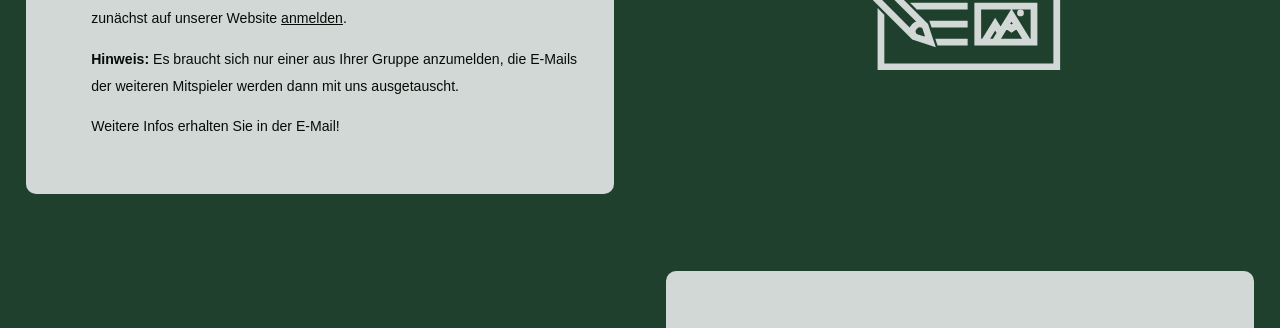
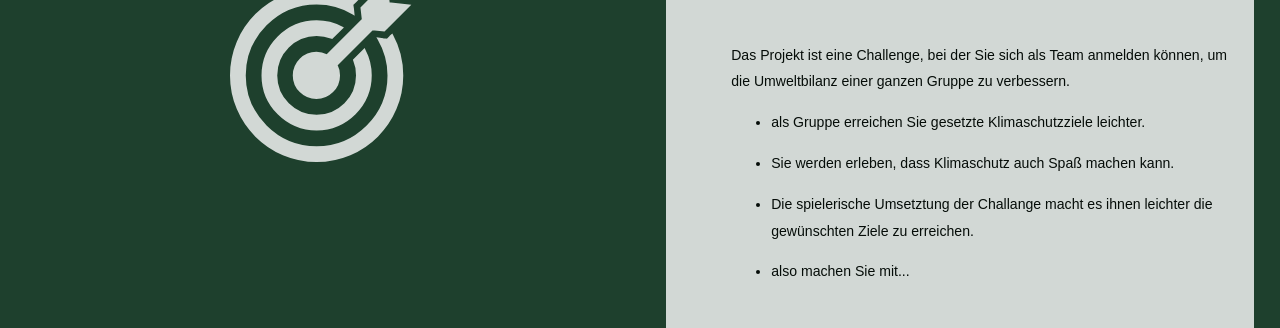
Before and after one commit to Fredirak/Fredirak.github.io, a plain HTML site: page Überuns.html in a window 1280 px wide. Shown: the part 310-638 px from the top of the page. Drawn offline with Linux system fonts and the light colour scheme.

Commit message:
Änderungen Projektablauf

```diff
--- a/Überuns.html
+++ b/Überuns.html
@@ -23,13 +23,34 @@
 		</header>
 
 		<main>
+
 			<div class="uberprojekt" style="margin-top: 5%">
+				<div class="uberprojektbox" style="background: none">
+					<img src="images/Ziel.svg" alt="<Ziel>">
+				</div>
+				<div class="uberprojektbox">
+					<h2>Ziel des Projekts</h2>
+					<ul>
+						<li>Das Projekt ist eine Challenge, bei der Sie sich als Team anmelden können, um die Umweltbilanz einer ganzen Gruppe zu verbessern.</li>
+						<li>
+							<ul style="list-style-type: disc">
+								<li> als Gruppe erreichen Sie gesetzte Klimaschutzziele leichter.</li>
+								<li>Sie werden erleben, dass Klimaschutz auch Spaß machen kann.</li>
+								<li>Die spielerische Umsetztung der Challange macht es ihnen leichter die gewünschten Ziele zu erreichen.</li>
+								<li>also machen Sie mit...</li>
+							</ul>
+						</li>
+					</ul>
+				</div>
+			</div>
+
+			<div class="uberprojekt">
 				<div class="uberprojektbox">
 					<h2>Anmeldung</h2>
 					<ul>
-						<li>Entscheiden Sie sich, an unserem Projekt teilzunehmen, müssen Sie sich zunächst auf unserer Website <a href="Anmeldung.html">anmelden</a>.</li>
+						<li>Melden sie sich kostenfrei mit ihrer Email <a href="Anmeldung.html">hier</a> an..</li>
 						<li><strong>Hinweis: </strong>Es braucht sich nur einer aus Ihrer Gruppe anzumelden, die E-Mails der weiteren Mitspieler werden dann mit uns ausgetauscht.</li>
-						<li>Weitere Infos erhalten Sie in der E-Mail!</li>
+						<li>Weitere Infos zum genaueren Projektablauf und zur Umfrage erhalten Sie in der E-Mail nach der Anmeldung!</li>
 					</ul>
 				</div>
 				<div class="uberprojektbox" style="background: none">
@@ -43,12 +64,16 @@
 				</div>
 				<div class="uberprojektbox">
 					<h2>Ablauf des Projektes</h2>
-					<ul>
-						<li>In unserer E-Mail erhalten Sie einen Link, über welchen Sie an einer von uns erstellten Umfrage teilnehmen können.</li>
+					<h3>So funktioniert's:</h3>
+					<ol>
+						<li><a href="Anmeldung.html">Melden</a> Sie sich kostenfrei für die Projektteilnahme an.</li>
+						<li>Sie erhalten eine Email von uns mit einem Link, mit dem Sie an einer von uns erstellten Umfrage teilnehmen (Zeitaufwand: 10-15 min).</li>
 						<li>Durch diese Umfrage erhalten Sie von uns Punkte, anhand derer Ihr umweltbewusstes Handeln bewertet wird.</li>
 						<li>Diese Punkte sind die Ausgangsbasis für den weiteren Projektverlauf. Sie haben nun einen Monat Zeit umweltbewusster zu handeln, um damit die Punktzahl zu verbessern.</li>
 						<li>Am Ende werden die Punktzahlen von allen Gruppenmitgliedern zusammengezählt.</li>
-					</ul>
+						<li>Nun können Sie die Verbesserung der gesamten Gruppe feiern.</li>
+					</ol>
+					<p>Viel Spaß!!</p>
 				</div>
 			</div>
 
```
Also changed, not shown: images/Ziel.svg (added).
